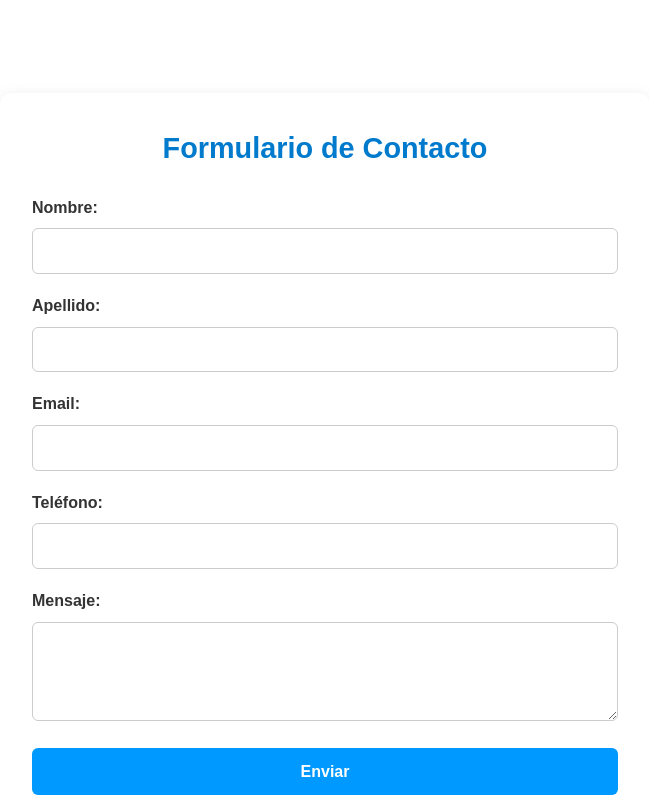
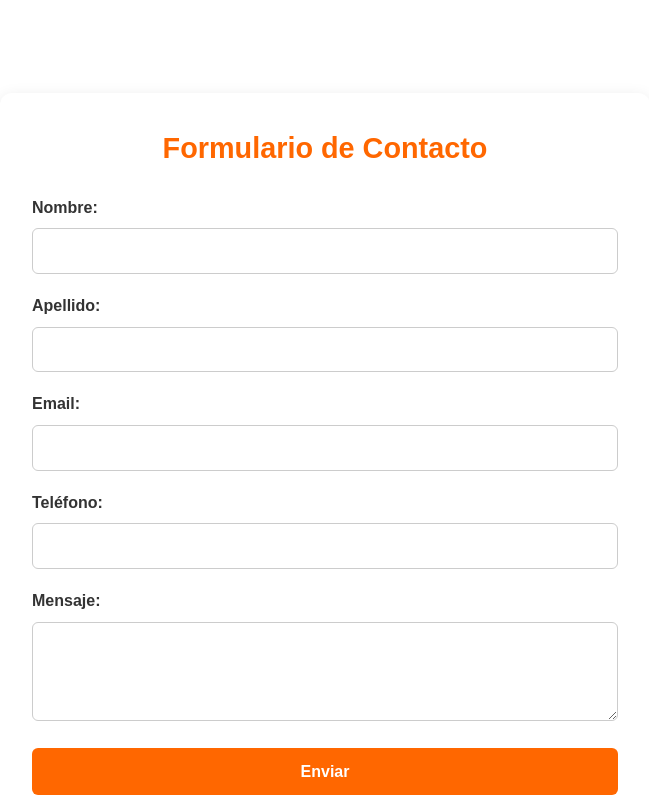
Before and after one commit to Matias0011432/Grupo4_TransportesManzur, a plain HTML site: page index.html in a window 1280 px wide. Shown: the part 2803-3601 px from the top of the page, without its empty margins (315-964 px from the left). Drawn offline with Linux system fonts and the light colour scheme; a web font is replaced by a local one.

Commit message:
cambie colores del formulario

```diff
--- a/styles.css
+++ b/styles.css
@@ -384,7 +384,7 @@ margin: 0 5px;
 
 #formulario-contacto h2 {
     text-align: center;
-    color: #007acc;
+    color: var(--naranja);
     margin-bottom: 1.5rem;
     font-size: 1.8rem;
     font-family: "Poppins", sans-serif;
@@ -422,13 +422,13 @@ textarea {
 input:focus,
 textarea:focus {
     outline: none;
-    border-color: #0099ff;
+    border-color: var(--naranja);
     box-shadow: 0 0 5px rgba(0, 153, 255, 0.3);
 }
 
 /* ======== BOTÓN ======== */
 button {
-    background-color: #0099ff;
+    background-color: var(--naranja);
     color: white;
 }
 
@@ -444,7 +444,7 @@ button {
 
 #formulario-contacto h2 {
     text-align: center;
-    color: #007acc;
+    color: var(--naranja);
     margin-bottom: 1.5rem;
     font-size: 1.8rem;
     font-family: "Poppins", sans-serif;
@@ -482,13 +482,13 @@ textarea {
 input:focus,
 textarea:focus {
     outline: none;
-    border-color: #0099ff;
+    border-color: var(--naranja);
     box-shadow: 0 0 5px rgba(0, 153, 255, 0.3);
 }
 
 /* ======== BOTÓN ======== */
 button {
-    background-color: #0099ff;
+    background-color: var(--naranja);
     color: white;
     border: none;
     padding: 0.9rem 1.5rem;
```
